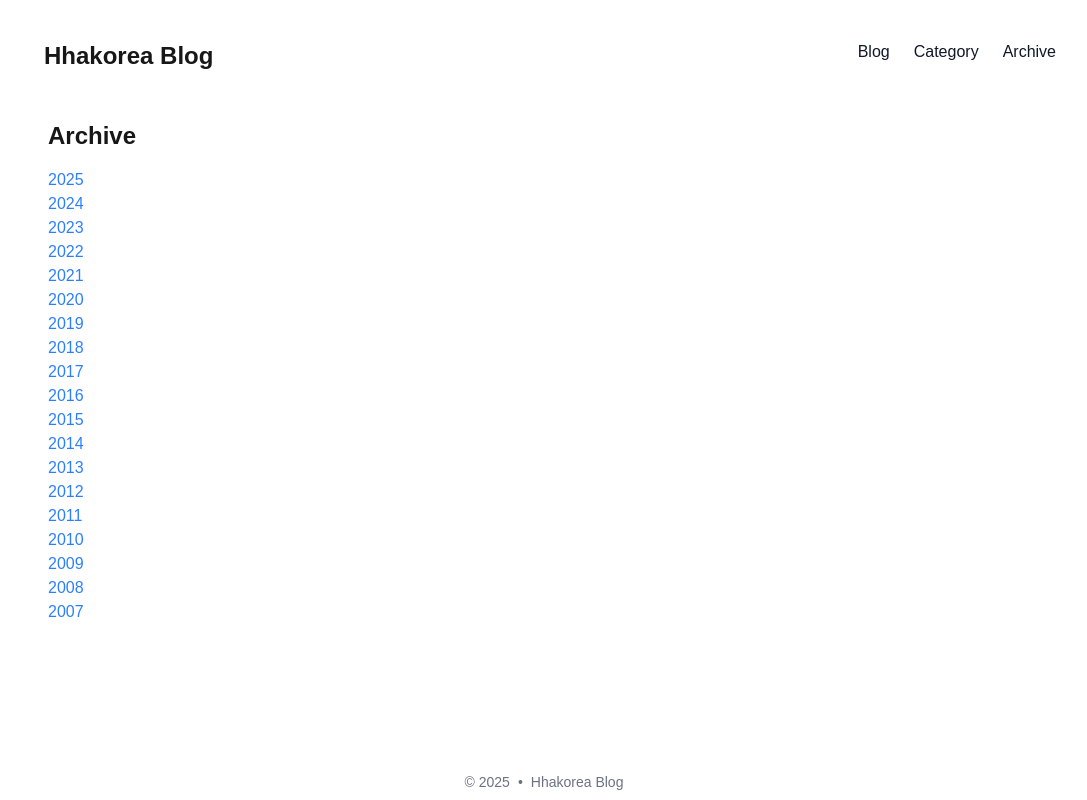
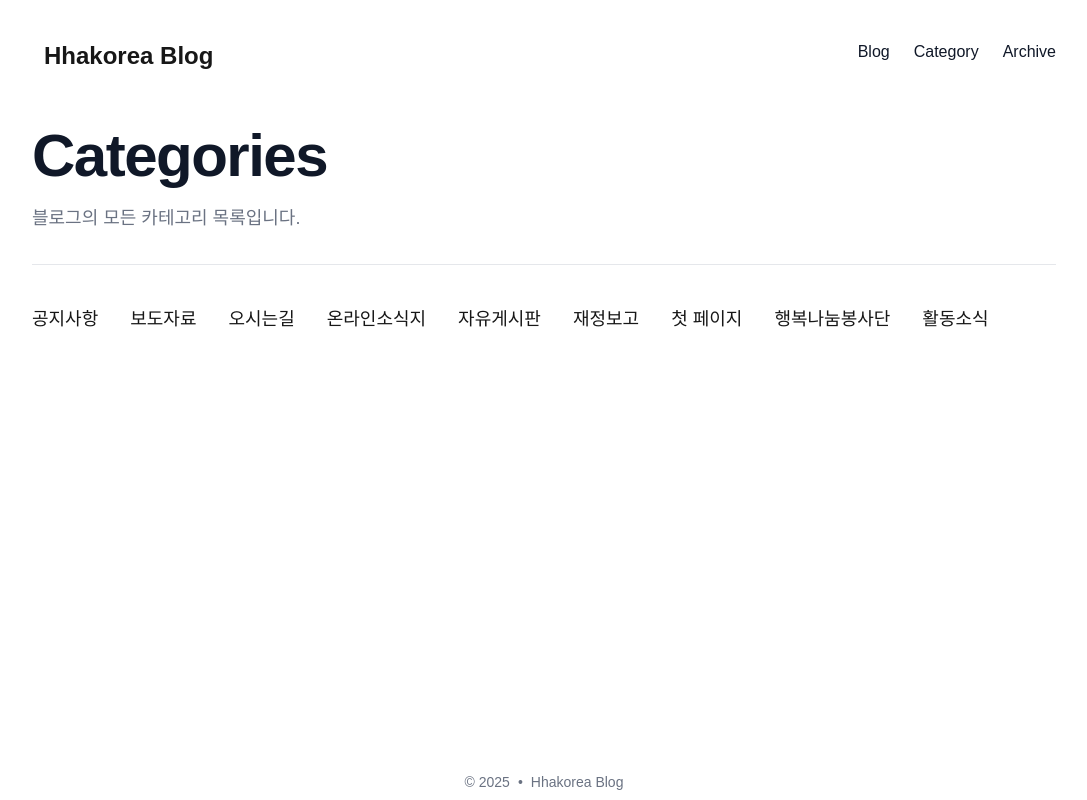
Before and after one commit to ndongwoo/hhakorea, a Next.js app: page /category in a window 1280 px wide. Shown: the whole page, without its empty margins (96-1183 px from the left). Built offline with nearby package versions, Linux system fonts and the light colour scheme.

Commit message:
Update page.tsx

```diff
--- a/app/(posts)/category/page.tsx
+++ b/app/(posts)/category/page.tsx
@@ -1,25 +1,40 @@
-// app/(posts)/archive/page.tsx (연도별 예시)
+// app/(posts)/category/page.tsx
+import Link from 'next/link';
 import { getSortedPostsData } from '@/app/lib/posts';
-import Link from 'next/link';
 
-export default function ArchivePage() {
-  const posts = getSortedPostsData();
-  // 'date' 필드에서 연도만 추출하여 중복 제거
-  const years = [...new Set(posts.map((post) => post.date.substring(0, 4)))].sort().reverse();
+/**
+ * 모든 유니크한 카테고리 목록을 보여주는 페이지 컴포넌트입니다.
+ */
+export default function CategoriesPage() {
+  // 모든 게시글 데이터를 가져옵니다.
+  const allPosts = getSortedPostsData();
+
+  // 모든 게시글에서 category만 추출한 후, Set을 이용해 중복을 제거하고,
+  // 다시 배열로 변환한 뒤 알파벳순으로 정렬합니다.
+  const categories = [...new Set(allPosts.map((post) => post.category))].sort();
 
   return (
-    <div className="p-4">
-      <h1 className="text-2xl font-bold mb-4">Archive</h1>
-      <ul>
-        {years.map((year) => (
-          <li key={year}>
-            <Link href={`/archive/${year}/1`} className="text-blue-500 hover:underline">
-              {year}
+    <div className="divide-y divide-gray-200 dark:divide-gray-700">
+      <div className="space-y-2 pb-8 pt-6 md:space-y-5">
+        <h1 className="text-3xl font-extrabold leading-9 tracking-tight text-gray-900 dark:text-gray-100 sm:text-4xl sm:leading-10 md:text-6xl md:leading-14">
+          Categories
+        </h1>
+        <p className="text-lg leading-7 text-gray-500 dark:text-gray-400">
+          블로그의 모든 카테고리 목록입니다.
+        </p>
+      </div>
+      <div className="flex flex-wrap pt-8">
+        {categories.map((category) => (
+          <div key={category} className="mb-2 mr-5 mt-2">
+            <Link
+              href={`/category/${encodeURIComponent(category)}/1`}
+              className="mr-3 text-lg font-medium uppercase text-primary-500 hover:text-primary-600 dark:hover:text-primary-400"
+            >
+              {category}
             </Link>
-          </li>
+          </div>
         ))}
-      </ul>
+      </div>
     </div>
   );
 }
-// 카테고리 페이지(category/page.tsx)도 위와 유사하게 구현합니다.
```
